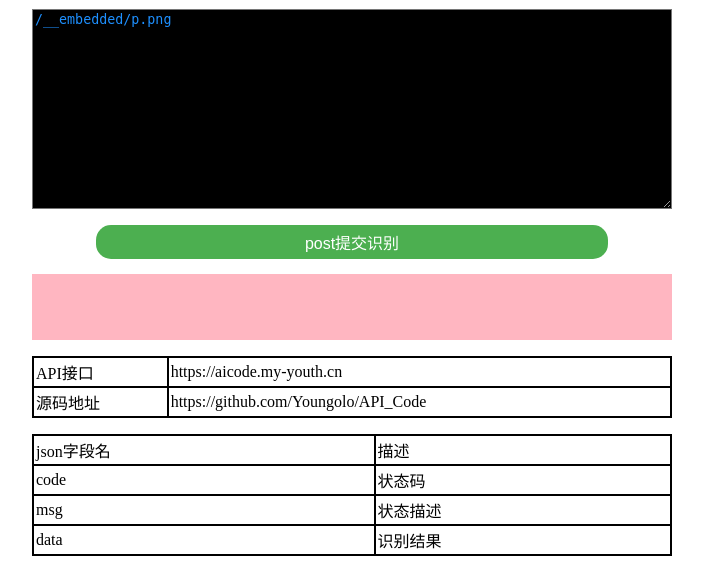
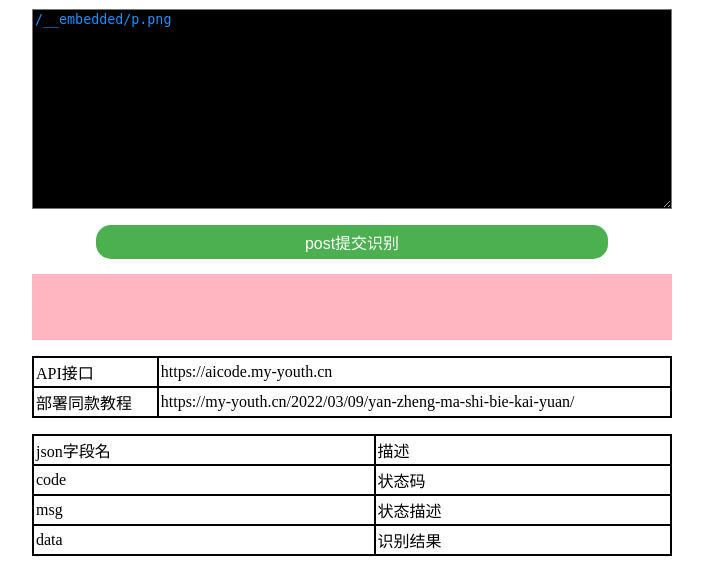
Before and after one commit to Youngolo/API_Code, a Flask app: page / in a window 1280 px wide. Shown: the part 429-997 px from the top of the page, without its empty margins (288-991 px from the left). Run offline with Flask 2, Linux system fonts and the light colour scheme; some libraries are stand-ins or nearby versions.

Commit message:
上传文件

```diff
--- a/templates/index.html
+++ b/templates/index.html
@@ -112,8 +112,8 @@
      <td> https://aicode.my-youth.cn<br /> </td>
     </tr>
     <tr>
-     <td> 源码地址 </td>
-     <td> https://github.com/Youngolo/API_Code<br /> </td>
+     <td> 部署同款教程 </td>
+     <td> https://my-youth.cn/2022/03/09/yan-zheng-ma-shi-bie-kai-yuan/<br /> </td>
     </tr>
    </tbody>
   </table>
```
Also changed, not shown: README.md.
